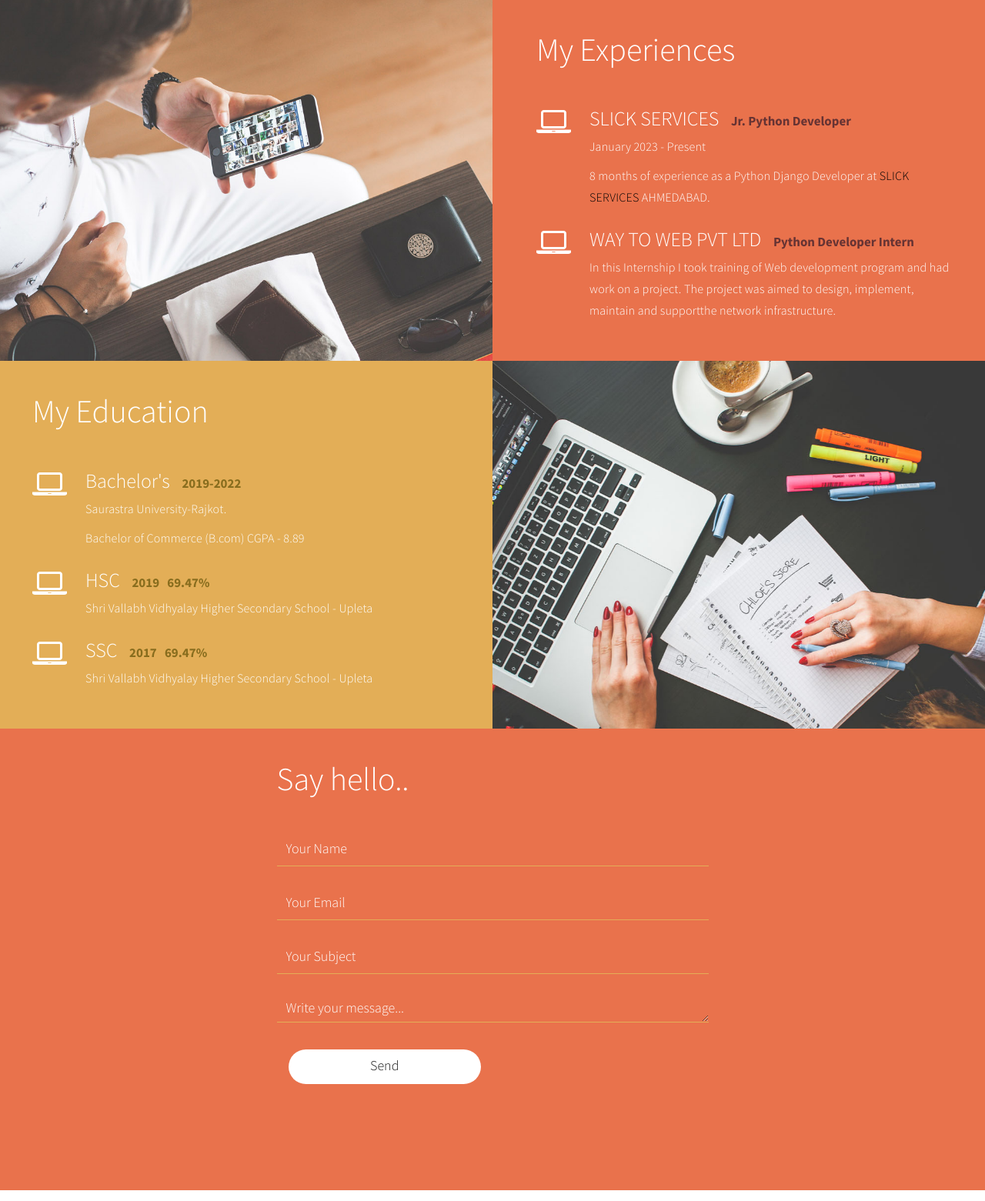
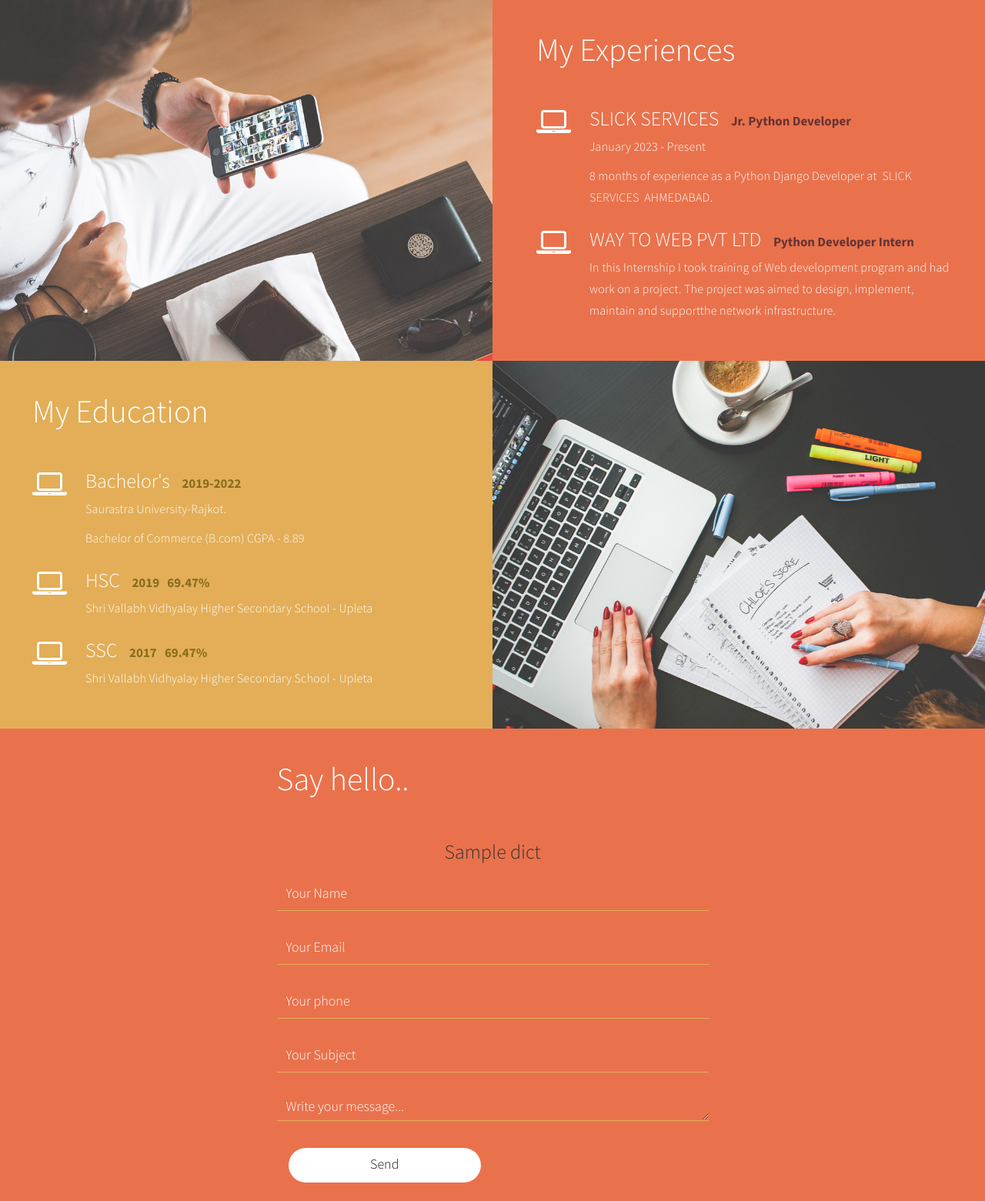
Before and after one commit to harshvekariya01/Harsh-Portfolio, a Django app: template Portfolio_app/templates/index.html in a window 1280 px wide. Shown: the part 1079-2640 px from the top of the page at 77% size. Run offline with Django 4.2, Linux system fonts and the light colour scheme; the template is opened without the code that fills it: most values are stand-ins (such as "Sample title", 1, 10 or a date in 2020); some libraries are stand-ins or nearby versions.

Commit message:
new field add in model

```diff
--- a/Portfolio_app/models.py
+++ b/Portfolio_app/models.py
@@ -4,6 +4,7 @@ from django.db import models
 class visitorquery(models.Model):
     name = models.CharField(max_length=100,default="")
     email = models.CharField(max_length=150,default="")
+    phone = models.CharField(max_length=150,default="")
     subject = models.CharField(max_length=100,default="")
     message = models.TextField(default="")
     dateandtime = models.DateField(auto_now_add=True)
--- a/Portfolio_app/templates/index.html
+++ b/Portfolio_app/templates/index.html
@@ -79,9 +79,9 @@ http://www.templatemo.com/tm-498-stimulus
                               <h4 class="wow fadeInUp" data-wow-delay="0.3s" style="margin-top : 20%;">welcome to my Portfolio</h4>
                               <h1 class="wow fadeInUp" data-wow-delay="0.6s">Hello, I am <strong style="color: seagreen">Harsh Vekariya</strong></h1>
                               <p class="wow fadeInUp" data-wow-delay="0.9s"><strong>E-mail :</strong> <a href="mailto:vekariyaharsh01@gmail.com" style="color: #888;">vekariyaharsh01@gmail.com</a></p>
-                              <p class="wow fadeInUp" data-wow-delay="0.9s"><strong>Mobile No :</strong> +91 9586549727</p>
+                              <p class="wow fadeInUp" data-wow-delay="0.9s"><strong>Mobile No :</strong> +919586549727</p>
                               <p class="wow fadeInUp" data-wow-delay="0.9s"><strong>Birth-Date :</strong> 25-March 2002</p>
-                              <p class="wow fadeInUp" data-wow-delay="0.9s"><strong>Age :</strong> 21</p>
+                              <!-- <p class="wow fadeInUp" data-wow-delay="0.9s"><strong>Age :</strong> 21</p>       -->
                               <p class="wow fadeInUp" data-wow-delay="0.9s"><strong>Gender :</strong> Male</p>
                               <p class="wow fadeInUp" data-wow-delay="0.9s"><strong>Lives In :</strong> Ahmedabad, Gujarat</p>
                               <a href="{% static 'Harsh_Vekariya_Resume.pdf' %}" target="#" class="wow fadeInUp smoothScroll section-btn btn btn-success" data-wow-delay="1.4s">Download cv</a>
@@ -281,7 +281,7 @@ http://www.templatemo.com/tm-498-stimulus
                               <div class="media-body">
                                    <h3 class="media-heading">SLICK SERVICES &nbsp; <small>Jr. Python Developer</small></h3>
                                    <p class="color-white">January 2023 - Present</p>
-                                   <p class="color-white">8 months of experience as a Python Django Developer at <a href="https://www.slickservices.in/" target="blank" style="color: rgb(3, 3, 3);">SLICK SERVICES</a> AHMEDABAD.</p>
+                                   <p class="color-white">8 months of experience as a Python Django Developer at <a href="https://www.slickservices.in/" target="blank" style="color: rgb(247, 244, 244);">&nbsp;SLICK SERVICES&nbsp; </a>AHMEDABAD.</p>
                               </div>
                          </div>
 
@@ -436,20 +436,24 @@ http://www.templatemo.com/tm-498-stimulus
                               <a href="mailto:vekariyaharsh01@gmail.com"><h1 class="color-white">Say hello..</h1></a>
                          </div>
                          <div id="contact-form text-center">
+                              <h3>{{dict}}</h3>
                               <form action="{%url 'Portfolio_app:home_view'%}" method="post">
                                    {%csrf_token%}
                                    <div class="wow fadeInUp" data-wow-delay="1s">
-                                        <input name="name" type="text" class="form-control" id="fullname" placeholder="Your Name">
+                                        <input name="name" type="text" class="form-control" id="fullname" placeholder="Your Name" required>
                                    </div>
                                    <div class="wow fadeInUp" data-wow-delay="1.2s">
-                                        <input name="email" type="email" class="form-control" id="email" placeholder="Your Email">
+                                        <input name="email" type="email" class="form-control" id="email" placeholder="Your Email" required>
                                    </div>
                                    <div class="wow fadeInUp" data-wow-delay="1.2s">
-                                        <input name="subject" type="text" class="form-control" id="subject" placeholder="Your Subject">
+                                        <input name="phone" type="text" class="form-control" id="email" placeholder="Your phone" required>
+                                   </div>
+                                   <div class="wow fadeInUp" data-wow-delay="1.2s">
+                                        <input name="subject" type="text" class="form-control" id="subject" placeholder="Your Subject" required>
                                    </div>
 
                                    <div class="wow fadeInUp" data-wow-delay="1.4s">
-                                        <textarea name="message" rows="1" class="form-control" id="message" placeholder="Write your message..."></textarea>
+                                        <textarea name="message" rows="1" class="form-control" id="message" placeholder="Write your message..." required></textarea>
                                    </div>
                                    <div class="wow fadeInUp col-md-6 col-sm-8" data-wow-delay="1.6s">
                                         <input name="submit" type="submit" class="form-control" id="submit" value="Send">
```
Also changed, not shown: Portfolio_app/views.py (+20 -27 lines).
